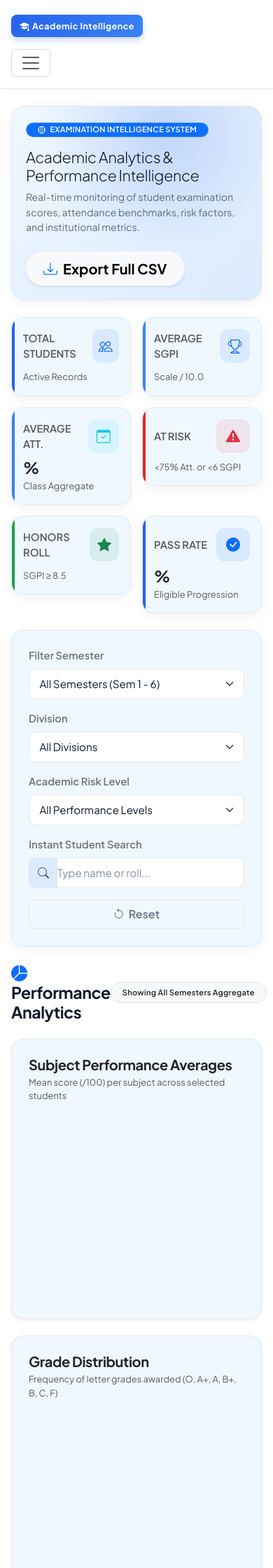
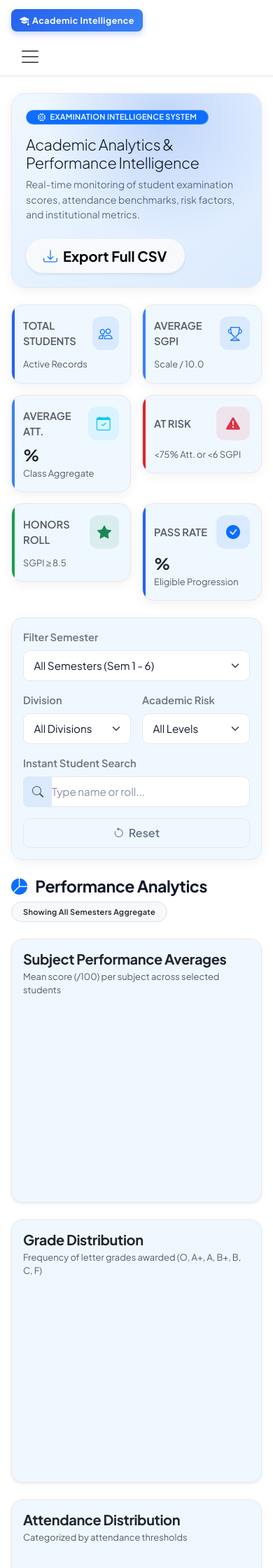
Before and after one commit to szeeshanZ123/academic-performance-examination-intelligence-system, a Flask app: template templates/index.html in a window 390 px wide. Shown: the top 2240 px of the page at 70% size. Run offline with Flask 3, Linux system fonts and the light colour scheme; the template is opened without the code that fills it, so the values that code supplies are empty; a map, chart or similar area stays blank.

Commit message:
feat(responsive): optimize teacher and admin dashboards with adaptive layouts, tables, and charts

```diff
--- a/templates/index.html
+++ b/templates/index.html
@@ -287,9 +287,9 @@
   <body>
     <!-- Navbar -->
     <nav
-      class="navbar navbar-expand-lg navbar-custom sticky-top py-3"
+      class="navbar navbar-expand-lg navbar-custom sticky-top py-2.5"
     >
-      <div class="container">
+      <div class="container-fluid px-3 px-md-4">
         <a
           class="navbar-brand d-flex align-items-center gap-2 font-weight-bold"
           href="#"
@@ -300,7 +300,7 @@
         </a>
 
         <button
-          class="navbar-toggler"
+          class="navbar-toggler border-0 shadow-none"
           type="button"
           data-bs-toggle="collapse"
           data-bs-target="#navbarNav"
@@ -310,7 +310,7 @@
         </button>
 
         <div class="collapse navbar-collapse" id="navbarNav">
-          <ul class="navbar-nav ms-auto align-items-center gap-3 mt-3 mt-lg-0">
+          <ul class="navbar-nav ms-auto align-items-lg-center gap-2 gap-lg-3 mt-3 mt-lg-0">
             <li class="nav-item">
               <a class="nav-link active fw-medium" href="#dashboard"
                 ><i class="bi bi-grid-fill me-1"></i> Dashboard</a
@@ -342,7 +342,7 @@
               >
                 <i class="bi bi-person-circle text-primary fs-6"></i>
                 <div class="text-start">
-                  <div class="fw-bold fs-7 lh-1">
+                  <div class="fw-bold fs-7 lh-1 text-truncate" style="max-width: 150px;">
                     {{ admin.Teacher_Name if admin else "Mr.Zeeshan Shaikh" }}
                   </div>
                   <small class="opacity-75 fs-8">System Administrator</small>
@@ -368,7 +368,7 @@
     </nav>
 
     <!-- Main Container -->
-    <div class="container py-4" id="dashboard">
+    <div class="container-fluid px-3 px-md-4 py-4" id="dashboard">
       <!-- Hero Banner -->
       <div class="hero-card p-4 p-md-5 mb-4 position-relative">
         <div
@@ -389,7 +389,7 @@
               benchmarks, risk factors, and institutional metrics.
             </p>
           </div>
-          <div class="col-lg-4 text-lg-end mt-4 mt-lg-0">
+          <div class="col-lg-4 text-start text-lg-end mt-4 mt-lg-0">
             <a
               href="/export?semester={{ selected_semester }}&division={{ selected_division }}&risk={{ selected_risk }}&sort_by={{ sort_by }}&sort_order={{ sort_order }}"
               class="btn btn-light btn-lg rounded-pill px-4 fw-bold shadow-sm d-inline-flex align-items-center gap-2"
@@ -403,7 +403,7 @@
       <!-- KPI Metrics Grid -->
       <div class="row g-3 mb-4">
         <div class="col-6 col-md-4 col-xl-2">
-          <div class="kpi-card kpi-primary p-3 p-md-4">
+          <div class="kpi-card kpi-primary p-3">
             <div class="d-flex align-items-center justify-content-between mb-2">
               <span class="text-muted fw-semibold fs-7 text-uppercase"
                 >Total Students</span
@@ -418,7 +418,7 @@
         </div>
 
         <div class="col-6 col-md-4 col-xl-2">
-          <div class="kpi-card kpi-secondary p-3 p-md-4">
+          <div class="kpi-card kpi-secondary p-3">
             <div class="d-flex align-items-center justify-content-between mb-2">
               <span class="text-muted fw-semibold fs-7 text-uppercase"
                 >Average SGPI</span
@@ -436,7 +436,7 @@
         </div>
 
         <div class="col-6 col-md-4 col-xl-2">
-          <div class="kpi-card kpi-info p-3 p-md-4">
+          <div class="kpi-card kpi-info p-3">
             <div class="d-flex align-items-center justify-content-between mb-2">
               <span class="text-muted fw-semibold fs-7 text-uppercase"
                 >Average Att.</span
@@ -451,7 +451,7 @@
         </div>
 
         <div class="col-6 col-md-4 col-xl-2">
-          <div class="kpi-card kpi-danger p-3 p-md-4">
+          <div class="kpi-card kpi-danger p-3">
             <div class="d-flex align-items-center justify-content-between mb-2">
               <span class="text-muted fw-semibold fs-7 text-uppercase"
                 >At Risk</span
@@ -466,7 +466,7 @@
         </div>
 
         <div class="col-6 col-md-4 col-xl-2">
-          <div class="kpi-card kpi-success p-3 p-md-4">
+          <div class="kpi-card kpi-success p-3">
             <div class="d-flex align-items-center justify-content-between mb-2">
               <span class="text-muted fw-semibold fs-7 text-uppercase"
                 >Honors Roll</span
@@ -481,7 +481,7 @@
         </div>
 
         <div class="col-6 col-md-4 col-xl-2">
-          <div class="kpi-card kpi-primary p-3 p-md-4">
+          <div class="kpi-card kpi-primary p-3">
             <div class="d-flex align-items-center justify-content-between mb-2">
               <span class="text-muted fw-semibold fs-7 text-uppercase"
                 >Pass Rate</span
@@ -497,14 +497,14 @@
       </div>
 
       <!-- Filter Controls & Live Search Bar -->
-      <div class="filter-card p-4 mb-4">
+      <div class="filter-card p-3 p-md-4 mb-4">
         <form
           action="/"
           method="get"
           class="row g-3 align-items-end"
           id="filterForm"
         >
-          <div class="col-md-3 col-lg-3">
+          <div class="col-12 col-md-6 col-lg-3">
             <label
               for="semester"
               class="form-label fw-semibold text-secondary fs-7"
@@ -556,7 +556,7 @@
             </select>
           </div>
 
-          <div class="col-md-2 col-lg-2">
+          <div class="col-6 col-md-3 col-lg-2">
             <label
               for="division"
               class="form-label fw-semibold text-secondary fs-7"
@@ -584,9 +584,9 @@
             </select>
           </div>
 
-          <div class="col-md-2 col-lg-2">
+          <div class="col-6 col-md-3 col-lg-2">
             <label for="risk" class="form-label fw-semibold text-secondary fs-7"
-              >Academic Risk Level</label
+              >Academic Risk</label
             >
             <select
               id="risk"
@@ -594,7 +594,7 @@
               class="form-select form-select-custom"
               onchange="this.form.submit()"
             >
-              <option value="">All Performance Levels</option>
+              <option value="">All Levels</option>
               <option
                 value="at_risk"
                 {% if selected_risk == "at_risk" %}selected{% endif %}
@@ -610,7 +610,7 @@
             </select>
           </div>
 
-          <div class="col-md-3 col-lg-3">
+          <div class="col-12 col-md-8 col-lg-3">
             <label
               for="liveSearch"
               class="form-label fw-semibold text-secondary fs-7"
@@ -631,7 +631,7 @@
             </div>
           </div>
 
-          <div class="col-md-2 col-lg-2 d-flex gap-2">
+          <div class="col-12 col-md-4 col-lg-2 d-flex gap-2">
             <a
               href="/"
               class="btn btn-outline-custom w-100 py-2 text-center text-decoration-none"
@@ -650,13 +650,13 @@
 
       <!-- Analytics Charts Section -->
       <div class="mb-5" id="analytics">
-        <div class="d-flex align-items-center justify-content-between mb-4">
+        <div class="d-flex flex-column flex-sm-row align-items-sm-center justify-content-between gap-2 mb-4">
           <h3 class="fw-bold mb-0">
             <i class="bi bi-pie-chart-fill text-primary me-2"></i> Performance
             Analytics
           </h3>
           <span
-            class="badge bg-light text-dark border px-3 py-2 rounded-pill fs-7"
+            class="badge bg-light text-dark border px-3 py-2 rounded-pill fs-7 align-self-start align-self-sm-auto"
           >
             Showing {{ "Semester " + selected_semester if selected_semester else
             "All Semesters Aggregate" }}
@@ -665,12 +665,12 @@
 
         <div class="row g-4 mb-4">
           <!-- Chart 1: Subject Performance Averages -->
-          <div class="col-lg-6">
-            <div class="chart-card p-4 shadow-sm">
+          <div class="col-12 col-lg-6">
+            <div class="chart-card p-3 p-md-4 shadow-sm">
               <h5 class="fw-bold text-dark mb-1">
                 Subject Performance Averages
               </h5>
-              <p class="text-muted small mb-4">
+              <p class="text-muted small mb-3 mb-md-4">
                 Mean score (/100) per subject across selected students
               </p>
               <div style="position: relative; height: 260px; width: 100%">
@@ -680,10 +680,10 @@
           </div>
 
           <!-- Chart 2: Grade Distribution -->
-          <div class="col-lg-6">
-            <div class="chart-card p-4 shadow-sm">
+          <div class="col-12 col-lg-6">
+            <div class="chart-card p-3 p-md-4 shadow-sm">
               <h5 class="fw-bold text-dark mb-1">Grade Distribution</h5>
-              <p class="text-muted small mb-4">
+              <p class="text-muted small mb-3 mb-md-4">
                 Frequency of letter grades awarded (O, A+, A, B+, B, C, F)
               </p>
               <div style="position: relative; height: 260px; width: 100%">
@@ -695,10 +695,10 @@
 
         <div class="row g-4">
           <!-- Chart 3: Attendance Distribution -->
-          <div class="col-lg-4">
-            <div class="chart-card p-4 shadow-sm">
+          <div class="col-12 col-md-6 col-lg-4">
+            <div class="chart-card p-3 p-md-4 shadow-sm">
               <h5 class="fw-bold text-dark mb-1">Attendance Distribution</h5>
-              <p class="text-muted small mb-4">
+              <p class="text-muted small mb-3 mb-md-4">
                 Categorized by attendance thresholds
               </p>
               <div style="position: relative; height: 240px; width: 100%">
@@ -708,10 +708,10 @@
           </div>
 
           <!-- Chart 4: SGPI Distribution Bins -->
-          <div class="col-lg-4">
-            <div class="chart-card p-4 shadow-sm">
+          <div class="col-12 col-md-6 col-lg-4">
+            <div class="chart-card p-3 p-md-4 shadow-sm">
               <h5 class="fw-bold text-dark mb-1">SGPI Spread</h5>
-              <p class="text-muted small mb-4">
+              <p class="text-muted small mb-3 mb-md-4">
                 Student count per SGPI grade band
               </p>
               <div style="position: relative; height: 240px; width: 100%">
@@ -721,10 +721,10 @@
           </div>
 
           <!-- Chart 5: Top 10 Performing Students -->
-          <div class="col-lg-4">
-            <div class="chart-card p-4 shadow-sm">
+          <div class="col-12 col-md-6 col-lg-4">
+            <div class="chart-card p-3 p-md-4 shadow-sm">
               <h5 class="fw-bold text-dark mb-1">Top Performers</h5>
-              <p class="text-muted small mb-4">Highest SGPI rankers</p>
+              <p class="text-muted small mb-3 mb-md-4">Highest SGPI rankers</p>
               <div style="position: relative; height: 240px; width: 100%">
                 <canvas id="topStudentsChart"></canvas>
               </div>
@@ -756,10 +756,10 @@
             class="table-responsive"
             style="max-height: 520px; overflow-y: auto"
           >
-            <table class="table table-custom align-middle" id="studentsTable">
+            <table class="table table-custom align-middle mb-0" id="studentsTable" style="min-width: 750px;">
               <thead>
                 <tr>
-                  <th>
+                  <th class="text-nowrap">
                     <a
                       href="?semester={{ selected_semester }}&division={{ selected_division }}&risk={{ selected_risk }}&sort_by=Roll&sort_order={{ 'desc' if sort_by == 'Roll' and sort_order == 'asc' else 'asc' }}"
                       class="text-white text-decoration-none"
@@ -807,7 +807,7 @@
                       'asc' else '▼' }}{% endif %}
                     </a>
                   </th>
-                  <th class="text-end px-4">Action</th>
+                  <th class="text-end px-3 px-md-4">Action</th>
                 </tr>
               </thead>
               <tbody>
@@ -818,7 +818,7 @@
                     <div class="d-flex align-items-center">
                       <div class="avatar-initials">{{ student.Name[0] }}</div>
                       <div>
-                        <div class="fw-semibold text-dark">
+                        <div class="fw-semibold text-dark text-nowrap">
                           {{ student.Name }}
                         </div>
                         <small class="text-muted fs-8"
@@ -866,9 +866,10 @@
                       {{ student.SGPI }}
                     </span>
                   </td>
-                  <td class="text-end px-4">
+                  <td class="text-end px-3 px-md-4">
+                    <div class="d-flex align-items-center justify-content-end gap-1">
                       <button
-                      class="btn btn-sm btn-outline-custom rounded-pill me-1"
+                        class="btn btn-sm btn-outline-custom rounded-pill"
                         onclick="openQuickView('{{ student.Roll }}')"
                         title="Quick Preview"
                       >
@@ -876,10 +877,11 @@
                       </button>
                       <a
                         href="/student/{{ student.Roll }}"
-                      class="btn btn-sm btn-primary-custom rounded-pill px-3"
+                        class="btn btn-sm btn-primary-custom rounded-pill px-2.5 px-md-3 text-nowrap"
                       >
-                      Full Profile
+                        Profile
                       </a>
+                    </div>
                   </td>
                 </tr>
                 {% endfor %}
@@ -1102,6 +1104,8 @@
 
       // Chart.js Initializations
       if (students.length > 0) {
+        const isMobileScreen = window.innerWidth < 768;
+
         // 1. Subject Average Chart
         const subjLabels = Object.keys(subjectAveragesData);
         const subjValues = Object.values(subjectAveragesData);
@@ -1115,7 +1119,7 @@
               data: subjValues.length > 0 ? subjValues : [0],
               backgroundColor: '#2563EB',
               borderRadius: 8,
-              barThickness: 32
+              barThickness: isMobileScreen ? 16 : 32
             }]
           },
           options: {
@@ -1124,7 +1128,7 @@
             plugins: { legend: { display: false } },
             scales: {
               y: { beginAtZero: true, max: 100, grid: { color: '#f1f5f9' } },
-              x: { grid: { display: false } }
+              x: { grid: { display: false }, ticks: { font: { size: isMobileScreen ? 10 : 12 } } }
             }
           }
         });
@@ -1147,7 +1151,12 @@
           options: {
             responsive: true,
             maintainAspectRatio: false,
-            plugins: { legend: { position: 'right' } }
+            plugins: {
+              legend: {
+                position: isMobileScreen ? 'bottom' : 'right',
+                labels: { boxWidth: 12, font: { size: isMobileScreen ? 11 : 12 } }
+              }
+            }
           }
         });
 
@@ -1164,7 +1173,7 @@
               data: [lowAtt, medAtt, highAtt],
               backgroundColor: ['#DC2626', '#F59E0B', '#16A34A'],
               borderRadius: 8,
-              barThickness: 28
+              barThickness: isMobileScreen ? 16 : 28
             }]
           },
           options: {
@@ -1196,7 +1205,7 @@
               data: sgpiBins,
               backgroundColor: '#2563EB',
               borderRadius: 8,
-              barThickness: 28
+              barThickness: isMobileScreen ? 16 : 28
             }]
           },
           options: {
@@ -1223,7 +1232,7 @@
               data: topSgpis,
               backgroundColor: '#3B82F6',
               borderRadius: 8,
-              barThickness: 20
+              barThickness: isMobileScreen ? 12 : 20
             }]
           },
           options: {
@@ -1232,7 +1241,7 @@
             plugins: { legend: { display: false } },
             scales: {
               y: { beginAtZero: true, max: 10, grid: { color: 'rgba(226, 232, 240, 0.8)' } },
-              x: { grid: { display: false } }
+              x: { grid: { display: false }, ticks: { font: { size: isMobileScreen ? 10 : 12 } } }
             }
           }
         });
```
Also changed, not shown: templates/student.html (+6 -6 lines), templates/student_dashboard.html (+6 -6 lines), templates/teacher_dashboard.html (+38 -38 lines). Lines whose indentation alone changed are shown as unchanged.
